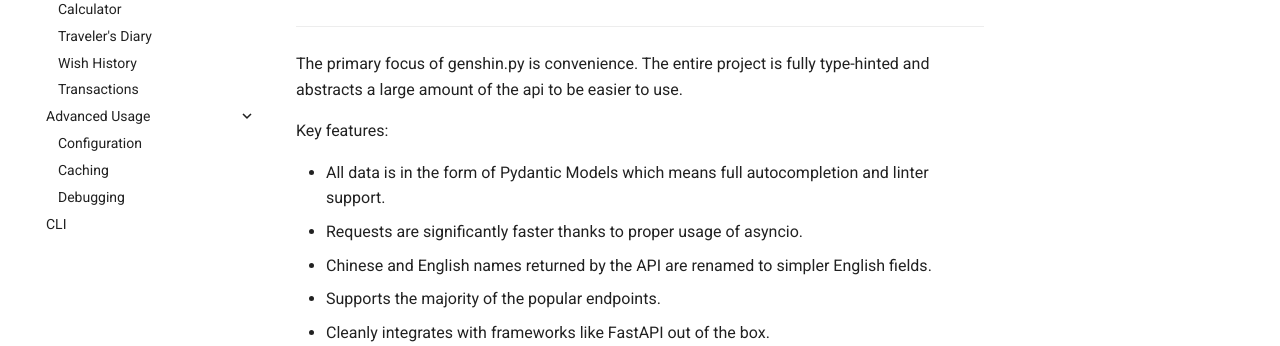
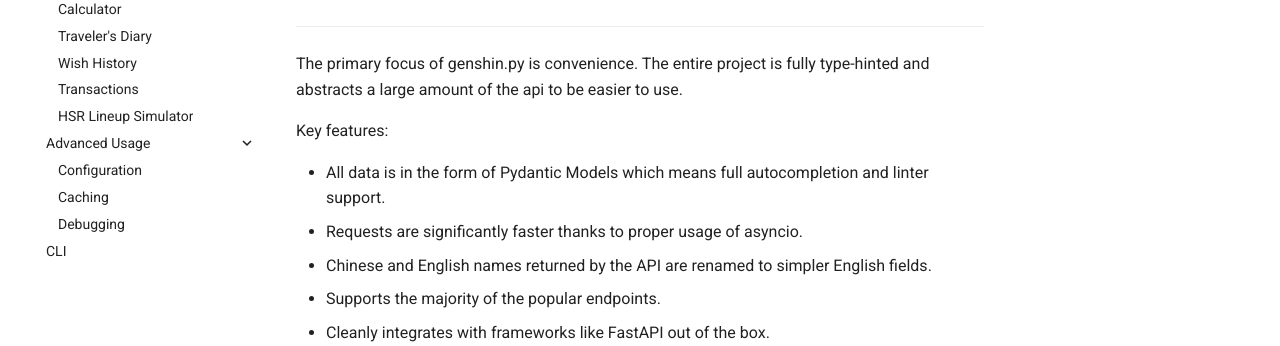
Before and after one commit to thesadru/genshin.py, an MkDocs documentation site: the page built from docs/index.md, in a window 1280 px wide. Shown: the part 363-709 px from the top of the page. Built offline with MkDocs 1.6.1 and Material for MkDocs 9.7.7, drawn with Linux system fonts in a browser that asks for light colours; comment, search, counter and statistics services are not loaded.

Commit message:
docs: Add hsr_lineup.md to nav

```diff
--- a/mkdocs.yml
+++ b/mkdocs.yml
@@ -51,6 +51,7 @@
       - diary.md
       - wish_history.md
       - transactions.md
+      - hsr_lineup.md
   - Advanced Usage:
       - configuration.md
       - caching.md
```
